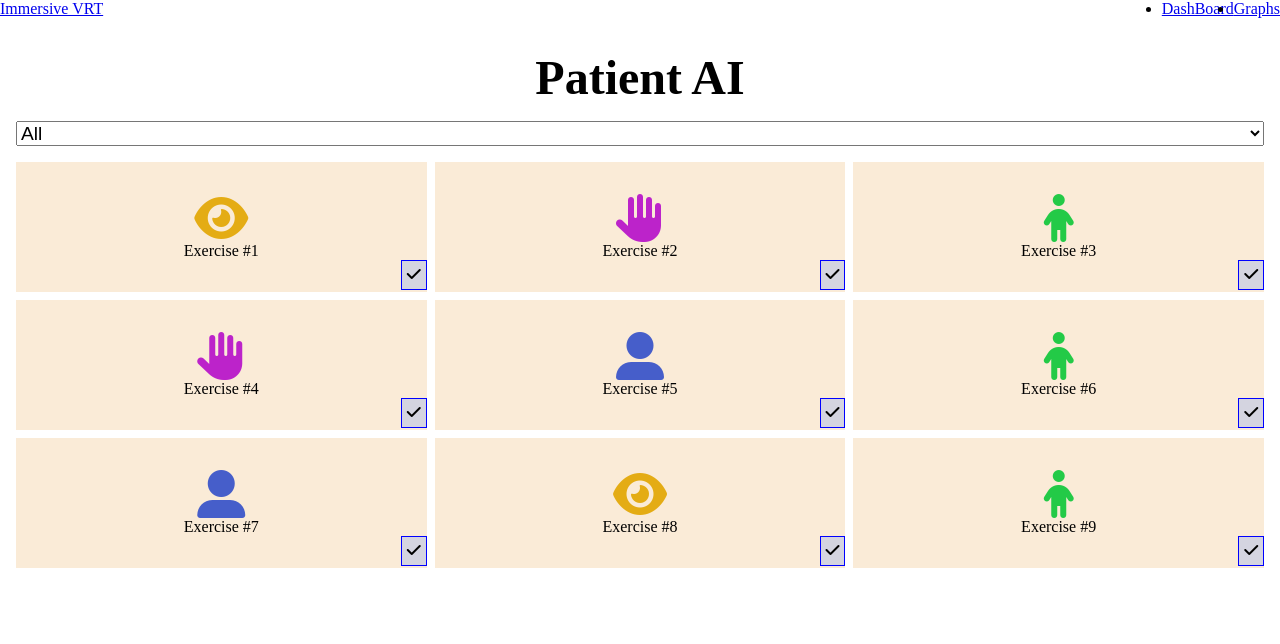
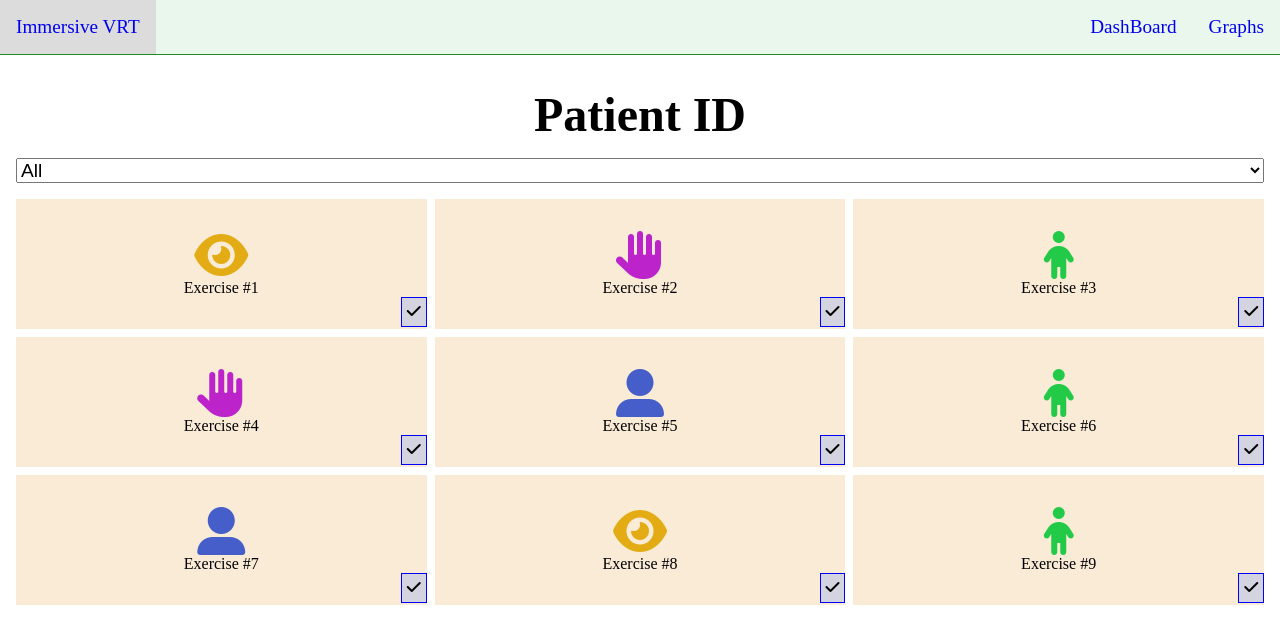
Before and after one commit to ysongh/excecise-time, a React (Create React App) app: page / in a window 1280 px wide. Shown: the top 644 px of the page. Built offline with nearby package versions, Linux system fonts and the light colour scheme.

Commit message:
add styles to the navbar

```diff
--- a/src/component/DashBoard.js
+++ b/src/component/DashBoard.js
@@ -37,7 +37,7 @@
 
         return(
             <div className="dashBoard">
-                <h1 className="dashBoard__title">Patient AI</h1>
+                <h1 className="dashBoard__title">Patient ID</h1>
                 <div className="dashBoard__inputGroup">
                     <select
                         name="selectType"
--- a/src/component/Navbar.js
+++ b/src/component/Navbar.js
@@ -5,12 +5,16 @@
     return(
         <nav>
             <div className="nav">
-            <Link to="/">
+            <Link to="/" className="nav__link">
                 <p>Immersive VRT</p>
             </Link>
-            <ul className="nav__linksGroup">
-                <li><Link to="/">DashBoard</Link></li>
-                <li><Link to="/graph">Graphs</Link></li>
+            <ul className="nav__list">
+                <li className="nav__item">
+                    <Link to="/" className="nav__link">DashBoard</Link>
+                </li>
+                <li className="nav__item">
+                    <Link to="/graph" className="nav__link">Graphs</Link>
+                </li>
             </ul>
             </div>
         </nav>
--- a/src/index.css
+++ b/src/index.css
@@ -73,10 +73,29 @@
 .nav{
     display: flex;
     justify-content: space-between;
+    background-color: #eaf7ed;
+    border-bottom: 1px solid forestgreen;
 }
 
-.nav__linksGroup{
+.nav__list{
     display: flex;
+    align-items: center;
+    margin: 0;
+}
+
+.nav__item{
+    list-style-type: none;
+}
+
+.nav__link{
+    font-size: 1.2rem;
+    padding: 1rem;
+    text-decoration: none;
+    cursor: pointer;
+}
+
+.nav__link:hover{
+    background-color: gainsboro;
 }
 
 /* Utilties */
```
